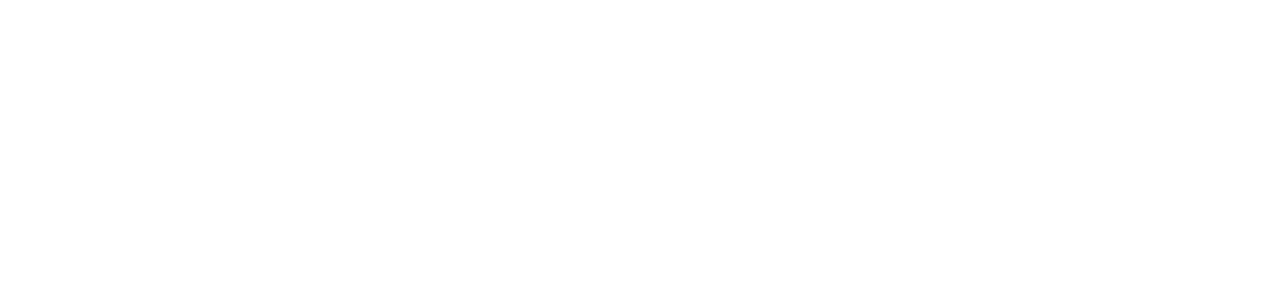
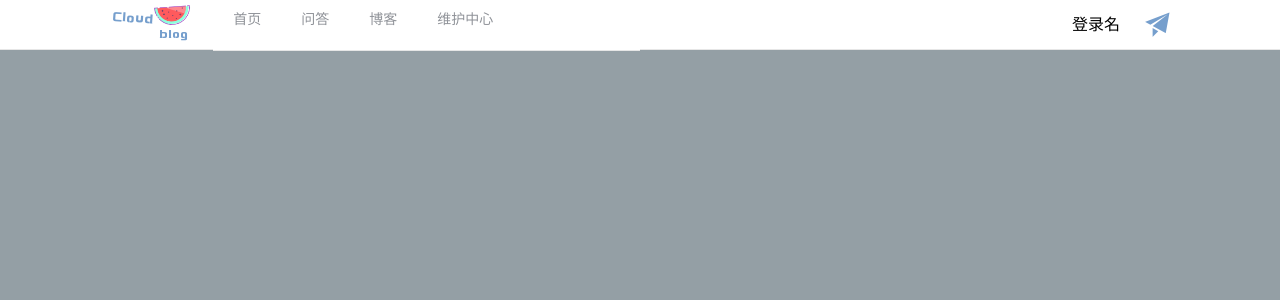
Before and after one commit to yingjianfeng/blog_web, a Vue app in the folder blog_web/: page /#/user in a window 1280 px wide. Shown: the top 300 px of the page. Built offline with nearby package versions, Linux system fonts and the light colour scheme.

Commit message:
导航栏

```diff
--- a/blog_web/src/App.vue
+++ b/blog_web/src/App.vue
@@ -13,8 +13,10 @@
 
 <style>
 html,body,#app{
- 		height: 98%;
- 		width: 99%;
+ 		height: 100%;
+ 		width: 100%;
+     margin: 0;
+     padding: 0;
 }
 .cf7fbfc{
   background: #f7fbfc;
@@ -28,4 +30,7 @@
 .c769fcd{
   background: #769fcd;
 }
+.f769fcd{
+  color: #769fcd;
+}
 </style>
--- /dev/null
+++ b/blog_web/src/components/topbar.vue
@@ -0,0 +1,110 @@
+<template>
+  <div>
+    <el-row id="topbar">
+      <el-col :xs="12" :sm="12" :md="12" :lg="12" :xl="12">
+        <div class="left">
+          <el-col :xs="0" :sm="24" :md="24" :lg="4"></el-col>
+          <el-col :xs="8" :sm="24" :md="24" :lg="4">
+            <img class="left-img" src="@/assets/cloudblog.png" alt />
+          </el-col>
+          <el-col :xs="0" :sm="24" :md="24" :lg="16">
+            <el-menu mode="horizontal">
+              <el-menu-item index="1">首页</el-menu-item>
+              <el-menu-item index="2">问答</el-menu-item>
+              <el-menu-item index="3">博客</el-menu-item>
+              <el-menu-item index="4">维护中心</el-menu-item>
+            </el-menu>
+          </el-col>
+        </div>
+      </el-col>
+
+      <!-- <div class="center">
+      </div>-->
+      <el-col :xs="12" :sm="12" :md="12" :lg="12" :xl="12">
+        <div class="right">
+           <el-col :xs="18" :sm="4" :md="4" :lg="18" >
+             登录名
+           </el-col>
+          <el-col :xs="6" :sm="20" :md="20" :lg="2" >
+            <el-dropdown class="topbar-dropdown" trigger="click">
+              <span class="el-dropdown-link">
+                <i class="el-icon-arrow-down el-icon-s-promotion f769fcd"></i>
+              </span>
+              <el-dropdown-menu slot="dropdown">
+                <el-dropdown-item icon="el-icon-plus">首页</el-dropdown-item>
+                <el-dropdown-item icon="el-icon-circle-plus">问答</el-dropdown-item>
+                <el-dropdown-item icon="el-icon-circle-plus-outline">博客</el-dropdown-item>
+                <el-dropdown-item icon="el-icon-check">维护中心</el-dropdown-item>
+
+              </el-dropdown-menu>
+            </el-dropdown>
+          </el-col>
+          <el-col :xs="0" :sm="24" :md="24" :lg="4"></el-col>
+        </div>
+      </el-col>
+      <!-- </div> -->
+    </el-row>
+    <div class="div"></div>
+  </div>
+</template>
+
+<script>
+export default {
+  name: "topbat",
+  data() {
+    return {};
+  }
+};
+</script>
+
+<style>
+#topbar {
+  height: 50px;
+  width: 100%;
+  display: flex;
+  /* justify-content: space-between; */
+  border-bottom: 1px solid #e6e6e6;
+  position: fixed;
+  background: white;
+}
+.el-menu {
+  height: 50px;
+}
+.el-menu--horizontal > .el-menu-item {
+  height: 50px;
+  line-height: 40px;
+}
+.left {
+  height: 100%;
+  /* background: rgb(187, 80, 80); */
+  /* width: 55%; */
+  display: flex;
+  /* justify-content: center; */
+  justify-content: flex-start;
+}
+
+.center {
+  height: 100%;
+  /* background: rgb(17, 47, 110); */
+  width: 30%;
+}
+.right {
+  height: 100%;
+  /* background: rgb(151, 153, 39); */
+  /* width: 25%; */
+  /* margin-right: 150px; */
+  display: flex;
+  justify-content: flex-end;
+  text-align: right;
+  line-height: 50px;
+}
+.div {
+  height: 50px;
+  width: 50px;
+}
+
+.topbar-dropdown {
+  line-height: 50px;
+  font-size: 30px;
+}
+</style>
--- a/blog_web/src/router/index.js
+++ b/blog_web/src/router/index.js
@@ -8,8 +8,11 @@
   routes: [
     {
       path: '/login',
-      name: 'HelloWorld',
       component: () => import('@/views/common/login/login')
+    },
+    {
+      path: '/user',
+      component: () => import('@/views/user/user')
     }
   ]
 })
--- /dev/null
+++ b/blog_web/src/views/user/user.vue
@@ -0,0 +1,29 @@
+<template>
+    <div>
+      <topbar></topbar>
+
+        <div class="c"></div>
+    </div>
+
+</template>
+
+<script>
+import topbar from '@/components/topbar'
+export default {
+  name: "user",
+   components: {
+      topbar
+    },
+  data() {
+    return {};
+  }
+};
+</script>
+
+<style>
+.c{
+  width: 100%;
+  height: 1000px;
+  background: rgb(148, 159, 165);
+}
+</style>
```
Also changed, not shown: blog_web/src/components/HelloWorld.vue (deleted, +0 -53 lines), blog_web/src/views/user/index/index.vue (added, +19 -0 lines), 1 other file (tests, documents, lock files or other folders).
